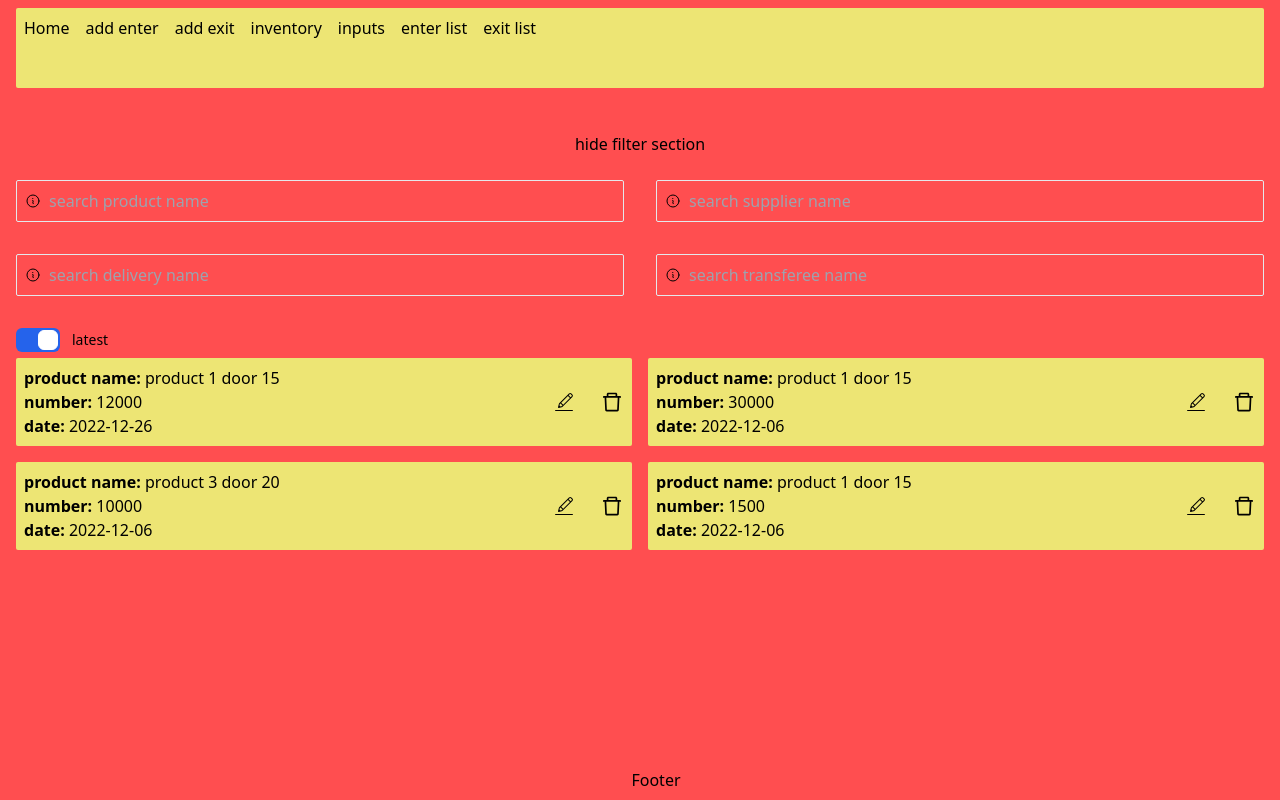
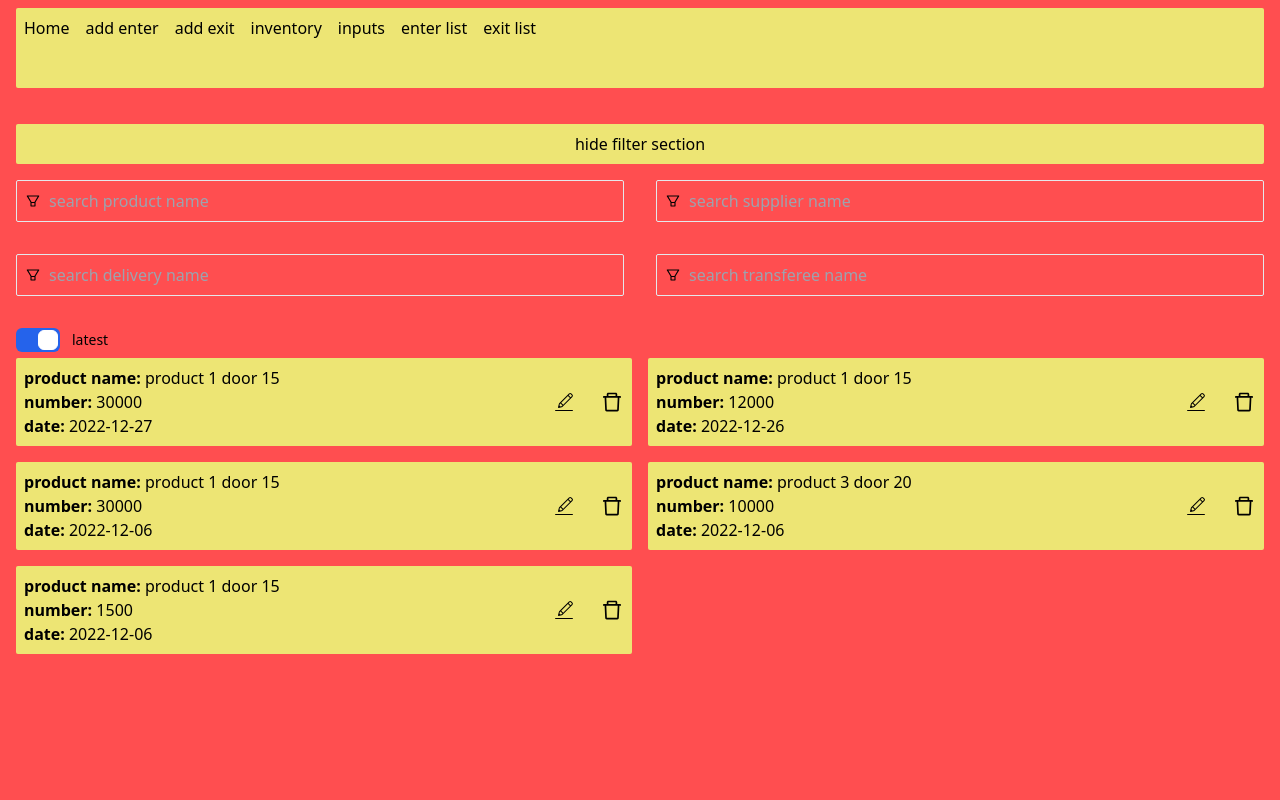
Before and after one commit to Arman-Abbasian/inventory_app_with_react_router_dom_persianVersion, a React (Create React App) app: page /EnterList in a window 1280 px wide. Both pictures are taken after a click on the button "show filter section". Built offline with nearby package versions, Linux system fonts and the light colour scheme; data requests are answered from the project's data file; the HTML template or start-up script is replaced by a standard one.

Commit message:
refactor code and design

```diff
--- a/server/db.json
+++ b/server/db.json
@@ -39,6 +39,15 @@
       "enterDelivery": "enter delivery 2",
       "enterTransferee": "enter transferee 1",
       "id": 4
+    },
+    {
+      "productName": "product 1 door 15",
+      "date": "2022-12-27",
+      "number": 30000,
+      "supplier": "supplier 2",
+      "enterDelivery": "enter delivery 2",
+      "enterTransferee": "enter transferee 1",
+      "id": 5
     }
   ],
   "exit": [
--- a/src/Layout/Footer.jsx
+++ b/src/Layout/Footer.jsx
@@ -1,6 +1,8 @@
 const Footer = () => {
     return (
-        <div className="h-10 bg-transparent bg-primary_yellow fixed bottom-0 left-4 right-8 w-full flex justify-center items-center">Footer</div>
+            <div className="h-10 bg-transparent bg-primary_yellow fixed bottom-0 left-4 right-8 w-full flex justify-center items-center mt-20">
+                Footer
+            </div>
      );
 }
 
--- a/src/Layout/Layout.jsx
+++ b/src/Layout/Layout.jsx
@@ -6,7 +6,6 @@ const Layout = ({children}) => {
         <>
             <Header />
             {children}
-            <Footer />
         </>
      );
 }
--- a/src/components/FilterEnters.jsx
+++ b/src/components/FilterEnters.jsx
@@ -1,7 +1,7 @@
 import axios from "axios";
 import { useEffect, useState } from "react";
 import { toast } from "react-hot-toast";
-import {HiOutlineInformationCircle } from "react-icons/hi2";
+import { AiOutlineFilter } from "react-icons/ai";
 
 const FilterEnters = ({filters,changeHandler,toggleChangeHandler}) => {
 
@@ -57,13 +57,13 @@ const FilterEnters = ({filters,changeHandler,toggleChangeHandler}) => {
      }
     return (
         <>
-        <button className="w-full p-2 rounded-sm bg-primary_green mb-4" onClick={()=>setShowFilterSection(! showFilterSection)}>{showFilterSection ?'hide filter section':'show filter section'}</button>
+        <button className="w-full p-2 rounded-sm bg-primary_yellow mb-4" onClick={()=>setShowFilterSection(! showFilterSection)}>{showFilterSection ?'hide filter section':'show filter section'}</button>
             {options.productNames && options.supplier && options.enterDelivery && options.enterTransferee &&
             <div className={`sm:grid-cols-2 gap-8  w-full relative ${showFilterSection ?'grid':'hidden'}`}>
             {/* make product name options */}
                     <>
                         <div className="border rounded-sm focus:border-2 flex items-center w-full p-2 gap-2" >
-                            <span><HiOutlineInformationCircle /></span>
+                            <span><AiOutlineFilter /></span>
                             <input placeholder="search product name" list="productNamee" name="productName"  className="w-full bg-transparent outline-none" value={filters.productName} onChange={(e)=>changeHandler(e)} />
                         </div>
                         <datalist id="productNamee">
@@ -77,7 +77,7 @@ const FilterEnters = ({filters,changeHandler,toggleChangeHandler}) => {
             {/* make supplier options */}
                 <>
                     <div className="border rounded-sm focus:border-2 flex items-center w-full p-2 gap-2" >
-                        <span><HiOutlineInformationCircle /></span>
+                        <span><AiOutlineFilter /></span>
                         <input placeholder="search supplier name" list="supplierr" name="supplier"  className="w-full bg-transparent outline-none" value={filters.supplier} onChange={(e)=>changeHandler(e)} />
                     </div>
                     <datalist id="supplierr">
@@ -90,7 +90,7 @@ const FilterEnters = ({filters,changeHandler,toggleChangeHandler}) => {
             {/* make enter delivery options */}
                 <>
                     <div className="border rounded-sm focus:border-2 flex items-center w-full p-2 gap-2" >
-                        <span><HiOutlineInformationCircle /></span>
+                        <span><AiOutlineFilter /></span>
                         <input placeholder="search delivery name" list="enterDeliveryy" name="enterDelivery"  className="w-full bg-transparent outline-none" value={filters.enterDelivery} onChange={(e)=>changeHandler(e)} />
                     </div>
                     <datalist id="enterDeliveryy">
@@ -102,7 +102,7 @@ const FilterEnters = ({filters,changeHandler,toggleChangeHandler}) => {
 
                 <>
                     <div className="border rounded-sm focus:border-2 flex items-center w-full p-2 gap-2" >
-                        <span><HiOutlineInformationCircle /></span>
+                        <span><AiOutlineFilter /></span>
                         <input placeholder="search transferee name" list="enterTransfereee" name="enterTransferee"  className="w-full bg-transparent outline-none" value={filters.enterTransferee} onChange={(e)=>changeHandler(e)} />
                     </div>
                     <datalist id="enterTransfereee">
--- a/src/pages/Enter.jsx
+++ b/src/pages/Enter.jsx
@@ -13,7 +13,7 @@ import { useNavigate } from "react-router-dom";
 
 const Enter = () => {
     let navigate=useNavigate();
-    const initialValues={productName:"",measurmentUnit:"",date:"",number:"",supplier:"",enterDelivery:"",enterTransferee:""}
+    const initialValues={productName:"",date:"",number:"",supplier:"",enterDelivery:"",enterTransferee:""}
     const onSubmit=(values,{resetForm})=>{
         axios.post(`http://localhost:4000/enter`,values)
         .then(res=>{
@@ -25,7 +25,6 @@ const Enter = () => {
     }
     const validationSchema=Yup.object({
         productName:Yup.string().required('product name is required'),
-        measurmentUnit:Yup.string().required('measurement Unit is required'),
         date: Yup.date("the format is not date format").required("data is required"),
         number:Yup.number("the format is not number format").required('number is required'),
         supplier:Yup.string().required('supplier is required'),
@@ -33,7 +32,7 @@ const Enter = () => {
         enterTransferee:Yup.string().required("transferee is required")
     })
     const [overall,setOverall]=useState(null);
-    const options={productName:[],measurmentUnit:[],supplier:[],enterDelivery:[],enterTransferee:[]};
+    const options={productName:[],supplier:[],enterDelivery:[],enterTransferee:[]};
     useEffect(()=>{
        axios.get(`http://localhost:4000/overall`)
        .then(res=>{
@@ -43,7 +42,6 @@ const Enter = () => {
     },[]);
     function fillOptions(){
         options.productName= overall.filter(item=>item.category==="productName");
-        options.measurmentUnit= overall.filter(item=>item.category==="measurmentUnit");
         options.supplier= overall.filter(item=>item.category==="supplier");
         options.enterDelivery= overall.filter(item=>item.category==="enterDelivery");
         options.enterTransferee= overall.filter(item=>item.category==="enterTransferee");
@@ -61,12 +59,8 @@ const Enter = () => {
                 {options.productName &&
                 <SearchSelect options={options.productName} name="productName" label="product name" formik={formik} logo={<CiCalendarDate />} />
                 }
-                {options.productName &&
                 <Input type="date" name="date" label="date" formik={formik} logo={<CiCalendarDate />} />
-                }
-                {options.productName &&
                 <Input type="number" label="number" name="number" formik={formik} logo={<CiCalendarDate />} />
-                }
                 {options.supplier &&
                 <SearchSelect options={options.supplier} name="supplier" label="supplier" formik={formik} logo={<CiCalendarDate />} />
                 }
@@ -76,7 +70,7 @@ const Enter = () => {
                 {options.enterTransferee &&
                 <SearchSelect options={options.enterTransferee} name="enterTransferee" label="enter transferee" formik={formik} />
                 }
-                <button disabled={!formik.isValid} className="py-2 px-4 bg-primary_green rounded-sm w-full" type="submit">{formik.isValid ?'Add' : 'please complete all fields'}</button>
+                <button disabled={!formik.isValid} className="py-2 px-4 bg-primary_yellow rounded-sm w-full" type="submit">{formik.isValid ?'Add' : 'please complete all fields'}</button>
                 </div>
             </form>
         </div>
--- a/src/pages/EnterItemDetail.jsx
+++ b/src/pages/EnterItemDetail.jsx
@@ -19,7 +19,6 @@ const EnterItemDetail = () => {
                     <div className="flex flex-col gap-8 justify-center items-start">
                     <p><span className="font-bold">product name:</span> {item.productName}</p>
                     <p><span className="font-bold">number:</span> {item.number}</p>
-                    <p><span className="font-bold">measurement unit:</span> {item.measurmentUnit}</p>
                     <p><span className="font-bold">date:</span> {item.date}</p>
                     <p><span className="font-bold">supplier:</span> {item.supplier}</p>
                     <p><span className="font-bold">delivery:</span> {item.enterDelivery}</p>
```
